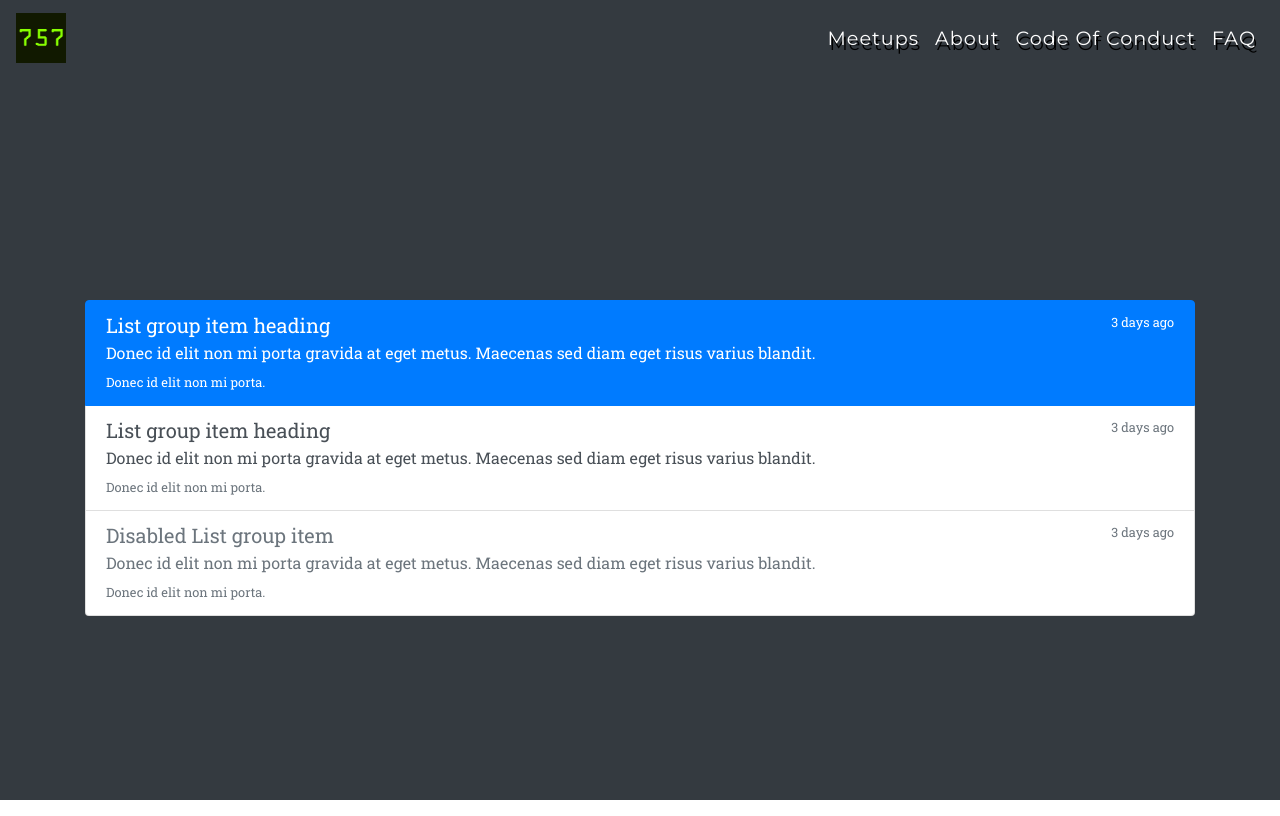
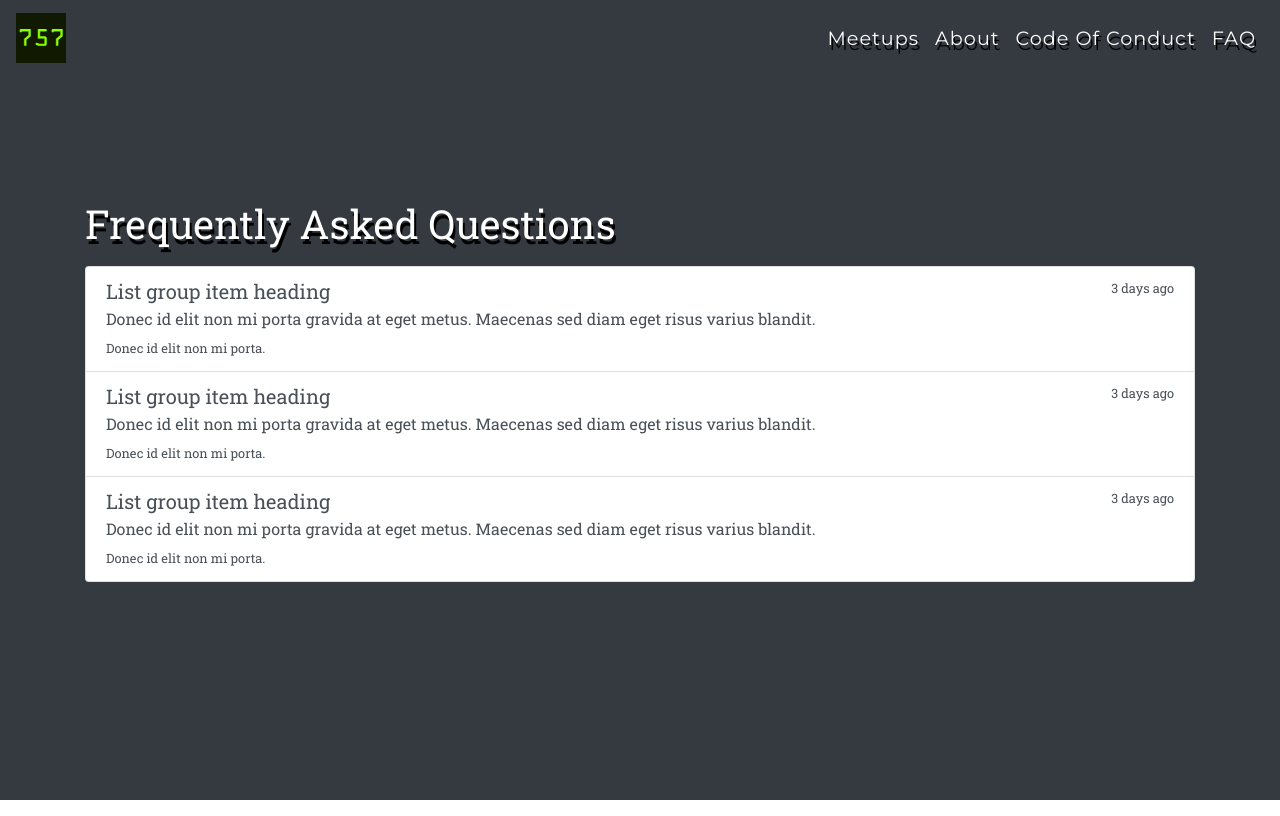
Before and after one commit to mnrowe/757dev, a Nuxt app: page /meetups in a window 1280 px wide. Built offline with nearby package versions, Linux system fonts and the light colour scheme.

Commit message:
add section heading to FAQ

```diff
--- /dev/null
+++ b/pages/faq.vue
@@ -0,0 +1,12 @@
+<template>
+  <NavBar />
+</template>
+
+<script>
+import NavBar from '~/components/NavBar'
+export default {
+  components: {
+    NavBar
+  }
+}
+</script>
--- a/pages/meetups.vue
+++ b/pages/meetups.vue
@@ -1,15 +1,12 @@
-<!-- TODO: Fix redudant amount of divs -->
+<!-- TODO: Fix redundant amount of divs -->
 
 <template>
   <div class="test">
     <NavBar />
     <b-container>
+      <h1 class="text-left">Frequently Asked Questions</h1>
       <b-list-group>
-        <b-list-group-item
-          href="#"
-          active
-          class="flex-column align-items-start"
-        >
+        <b-list-group-item href="#" class="flex-column align-items-start">
           <div class="d-flex w-100 justify-content-between">
             <h5 class="mb-1">List group item heading</h5>
             <small>3 days ago</small>
@@ -22,11 +19,10 @@
 
           <small>Donec id elit non mi porta.</small>
         </b-list-group-item>
-
         <b-list-group-item href="#" class="flex-column align-items-start">
           <div class="d-flex w-100 justify-content-between">
             <h5 class="mb-1">List group item heading</h5>
-            <small class="text-muted">3 days ago</small>
+            <small>3 days ago</small>
           </div>
 
           <p class="mb-1">
@@ -34,17 +30,12 @@
             eget risus varius blandit.
           </p>
 
-          <small class="text-muted">Donec id elit non mi porta.</small>
+          <small>Donec id elit non mi porta.</small>
         </b-list-group-item>
-
-        <b-list-group-item
-          href="#"
-          disabled
-          class="flex-column align-items-start"
-        >
+        <b-list-group-item href="#" class="flex-column align-items-start">
           <div class="d-flex w-100 justify-content-between">
-            <h5 class="mb-1">Disabled List group item</h5>
-            <small class="text-muted">3 days ago</small>
+            <h5 class="mb-1">List group item heading</h5>
+            <small>3 days ago</small>
           </div>
 
           <p class="mb-1">
@@ -52,7 +43,7 @@
             eget risus varius blandit.
           </p>
 
-          <small class="text-muted">Donec id elit non mi porta.</small>
+          <small>Donec id elit non mi porta.</small>
         </b-list-group-item>
       </b-list-group>
     </b-container>
@@ -85,8 +76,13 @@ export default {
   background-color: var(--dark);
 }
 
+h1 {
+  padding-top: 200px;
+  text-shadow: 2px 5px black;
+}
+
 .list-group {
-  padding-top: 300px;
+  padding-top: 10px;
   padding-bottom: 200px;
 }
 </style>
```
